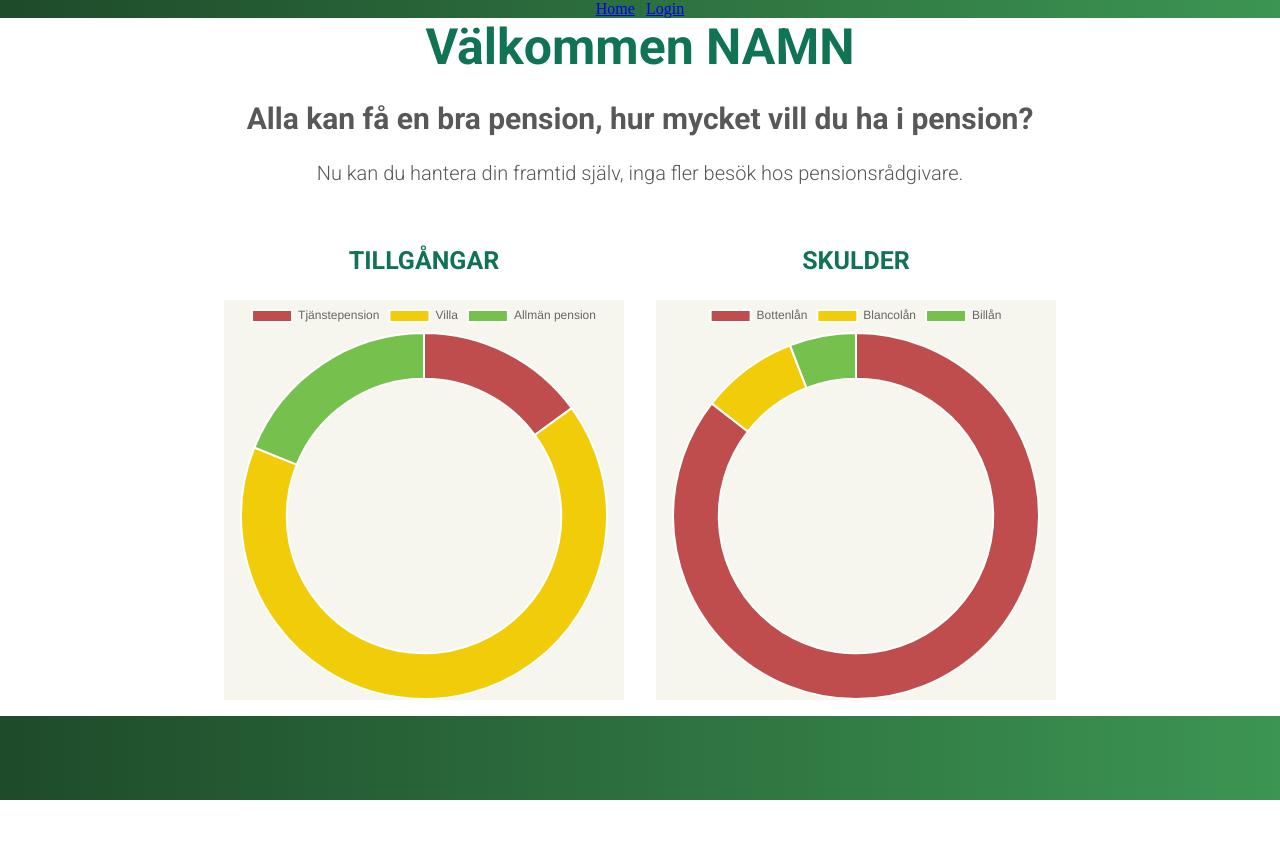
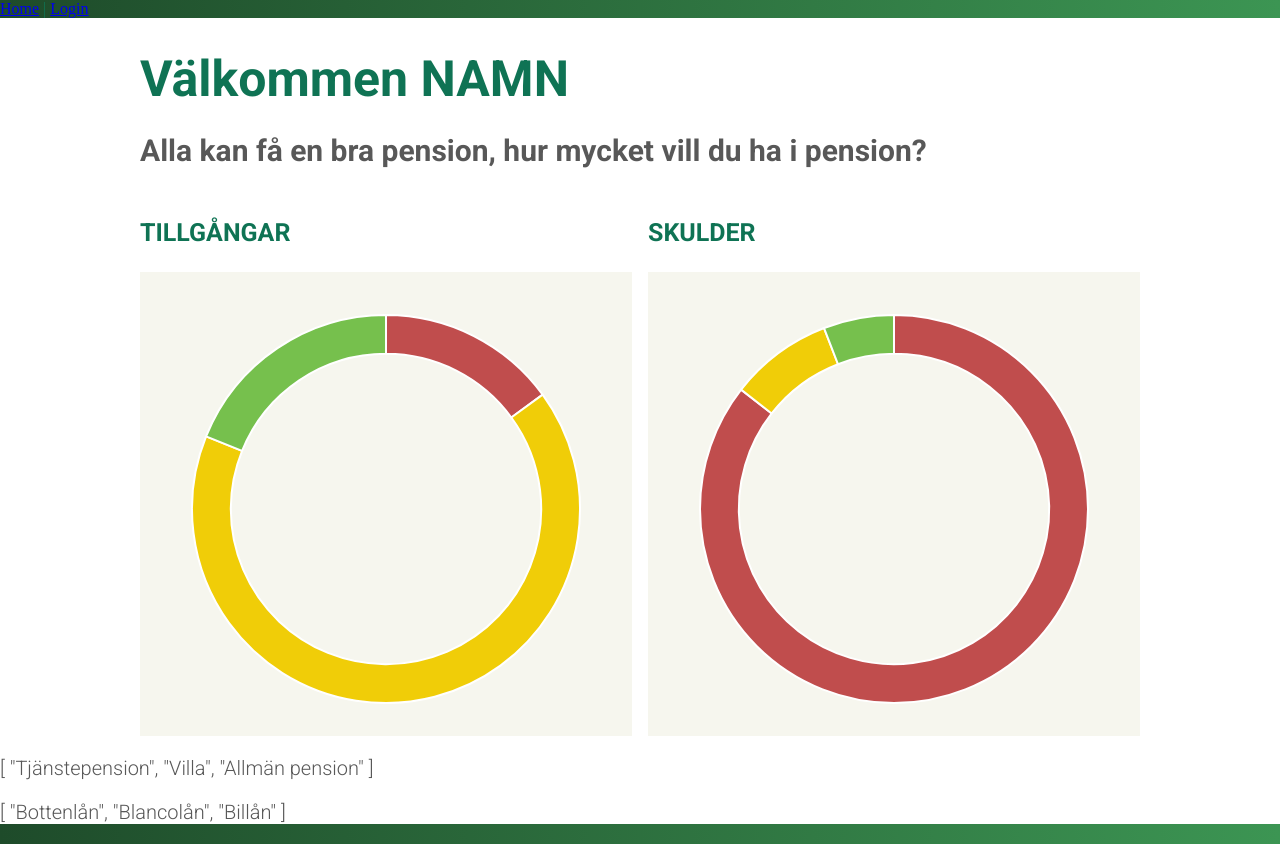
Before and after one commit to emilpee/pension-on-demand, a Vue app in the folder pod-frontend/: page / in a window 1280 px wide. Before the commit the page ends 800 px from the top, so only its background shows below. Built offline with nearby package versions, Linux system fonts and the light colour scheme.

Commit message:
Updated design on login screen according to prototype

```diff
--- a/pod-frontend/src/App.vue
+++ b/pod-frontend/src/App.vue
@@ -20,7 +20,6 @@ body {
 #app {
   -webkit-font-smoothing: antialiased;
   -moz-osx-font-smoothing: grayscale;
-  text-align: center;
   color: $green;
   background: transparent;
   margin: 0;
--- a/pod-frontend/src/components/Button.vue
+++ b/pod-frontend/src/components/Button.vue
@@ -17,7 +17,6 @@ export default {
     color: $white;
     font-family: $btnText;
     font-size: 1.125em;
-    margin-top: 4rem;
     padding: .75rem 3.5rem;
     text-decoration: none;
 }
--- a/pod-frontend/src/components/DoughnutChart.vue
+++ b/pod-frontend/src/components/DoughnutChart.vue
@@ -21,9 +21,17 @@ export default {
                 ],
             },
             options: {
-                cutoutPercentage: 75,
+                cutoutPercentage: 80,
                 responsive: true,
                 maintainAspectRatio: false,
+                legend: {
+                    labels: {
+                        // This more specific font property overrides the global property
+                        boxWidth: 0,
+                        fontSize: 0,
+                        padding: 0
+                    }
+                }
             }
         }
     },
--- a/pod-frontend/src/data/doughnutdata.json
+++ b/pod-frontend/src/data/doughnutdata.json
@@ -1,11 +1,13 @@
 [
     {
+        "id": 1,
         "title": "Tillgångar",
         "labels": ["Tjänstepension", "Villa", "Allmän pension"],
         "data": [950000, 4200000, 1200000],
         "colors": ["#C04D4D", "#F0CD08", "#76C04D"]
     },
     {
+        "id": 2,
         "title": "Skulder",
         "labels": ["Bottenlån", "Blancolån", "Billån"],
         "data": [2550000, 255655, 175000],
--- a/pod-frontend/src/scss/_typography.scss
+++ b/pod-frontend/src/scss/_typography.scss
@@ -46,6 +46,7 @@ p {
             font-size: 3.5em;
             font-family: $logoText;
             letter-spacing: -$letterSpacing * 5;
+            padding: 1rem 0;
         }
 
         > p {
@@ -63,6 +64,7 @@ p {
         > p {
             font-family: $btnText;
             font-size: 1.125em;
+            padding: 1rem;
         }
     }
 }
--- a/pod-frontend/src/views/Home.vue
+++ b/pod-frontend/src/views/Home.vue
@@ -1,8 +1,13 @@
 <template>
   <main class="home">
-    <h1>Välkommen NAMN</h1>
-    <h2>Alla kan få en bra pension, hur mycket vill du ha i pension?</h2>
-    <p>Nu kan du hantera din framtid själv, inga fler besök hos pensionsrådgivare.</p>
+
+    <div class="home__intro">
+      <h1>Välkommen NAMN</h1>
+      <h2>Alla kan få en bra pension, hur mycket vill du ha i pension?</h2>
+    </div>
+
+    <div class="home__slider">
+    </div>
 
     <div class="home__charts">
 
@@ -10,11 +15,15 @@
         <div class="doughnut__header">
           <h3>{{ data.title }}</h3>
         </div>
-          <div class="doughnut__chart">
+        <div class="doughnut__chart">
           <doughnut-chart :chartsData="data" />
         </div>
       </div>
 
+    </div>
+
+    <div v-for="(info, index) in chartsData" class="home__chartsinfo" :key="index">
+      <p>{{ info.labels }}</p>
     </div>
 
   </main>
@@ -43,13 +52,27 @@ export default {
   .home {
     background: $white;
 
+    &__intro {
+      // TODO - dynamisk
+      max-width: 1000px;
+      margin: 0 auto;
+      padding-top: 2rem;
+    }
+
     &__charts {
-      @extend %center-content;
+      display: flex;
       flex-direction: column;
+      max-width: 1000px;
+      margin: 0 auto;
 
       .doughnut {
-        max-width: 400px;
-        margin: 1rem;
+        width: 100%;
+        display: flex;
+        flex-direction: column;
+
+        &:nth-child(1) {
+          margin-right: 1rem;
+        }
 
         &__header {
           background: $white;
@@ -57,16 +80,24 @@ export default {
 
         &__chart {
           background: $light;
+          padding: 2rem;
         }
 
       }
 
       @include breakpoints(large) {
-
         flex-direction: row;
       }
 
+    }
+
+    &__chartsinfo {
+
+      > p {
+        flex-direction: column;
       }
+
+    }
 
   }
 
--- a/pod-frontend/src/views/Login.vue
+++ b/pod-frontend/src/views/Login.vue
@@ -18,22 +18,14 @@
       />
     </div>
 
-    <LoginForm :tabs="tabs" v-show="!choosedDevice" />
-
-    <div class="login__form" v-show="choosedDevice">
-      <input type="text" placeholder="Personnummer" v-model="personNr" />
-      <Button msg="Logga in" @click.native="signIn" />
-      <div class="login__text">
-        <p @click="$store.commit('setChoosedDevice', false)" :style="{ textDecoration: 'underline' }">Avbryt</p>
-      </div>
-    </div>
+    <LoginForm :tabs="tabs" />
 
   </div>
 </main>
 </template>
 
 <script>
-import { Tabs, Button } from '@/components/';
+import { Tabs } from '@/components/';
 import LoginForm from './LoginForm.vue';
 
 export default {
@@ -51,13 +43,6 @@ export default {
           isActive: false
         }
       ],
-      personNr: ''
-    }
-  },
-
-  computed: {
-    choosedDevice() {
-      return this.$store.state.choosedDevice;
     }
   },
 
@@ -70,7 +55,7 @@ export default {
   },
 
   components: {
-    Tabs, Button, LoginForm
+    Tabs, LoginForm
   },
 
 
@@ -109,7 +94,7 @@ export default {
     > p {
       text-align: right;
       position: absolute;
-      top: 5rem;
+      top: 3.75rem;
       right: 0;
     }
   }
@@ -124,9 +109,13 @@ export default {
     border: 1px solid $borderColor;
     @extend %center-content;
     flex-direction: column;
-    padding: .5rem 2.5rem 2.5rem 2.5rem;
+    padding: .5rem 2.5rem 0 2.5rem;
     margin-bottom: 1rem;
-    height: 100%;
+    min-height: 18rem;
+    flex: 1;
+
+    &input {
+      flex: 1;
 
       > input {
         background: #efefef url('../assets/img/bankid.png') no-repeat top 4px right 1rem;
@@ -134,8 +123,8 @@ export default {
         border-radius: $borderRadius;
         border: 1px solid $borderColor;
         padding: 1rem;
-      max-width: 400px;
-      width: 100%;
+        min-width: 350px;
+        margin-top: 2rem;
 
         &::placeholder {
           font-family: $btnText;
@@ -144,6 +133,7 @@ export default {
         }
 
       }
+    }
 
   }
 
--- a/pod-frontend/src/views/LoginForm.vue
+++ b/pod-frontend/src/views/LoginForm.vue
@@ -1,8 +1,16 @@
 <template>
     <div class="login__form">
       <p>{{ tabs.title }}</p>
-      <img src="../../src/assets/img/bankid.png" alt="BankID logo" />
-      <Button msg="Öppna BankID-applikationen" @click.native="chooseDevice" />
+
+      <div class="login__forminput">
+        <img src="../../src/assets/img/bankid.png" alt="BankID logo" v-if="tabs[0].isActive" />
+        <input type="text" placeholder="Personnummer" v-model="personNr" v-else />
+      </div>
+
+      <Button msg="Öppna BankID-applikationen" @click.native="signIn" />
+      <div class="login__text">
+        <p @click="$store.commit('setChoosedDevice', false)" :style="{ textDecoration: 'underline' }">Avbryt</p>
+      </div>
     </div>
 </template>
 
@@ -10,6 +18,12 @@
 import { Button } from '../components/';
 
 export default {
+
+    data() {
+        return {
+            personNr: ''
+        }
+    },
 
     props: {
         tabs: Array
@@ -20,17 +34,21 @@ export default {
     },
 
     methods: {
-        chooseDevice() {
-            this.$store.commit('setChoosedDevice', true);
-        }
+        // chooseDevice() {
+        //     this.$store.commit('setChoosedDevice', true);
+        // },
+        signIn() {
+            this.$router.push('/');
+        },
     }
 
 }
 </script>
 
 <style lang="scss" scoped>
-.login__form {
-    border-top: none;
-}
+
+    .login__form {
+        border-top: none;
+    }
 
 </style>
```
Lines whose indentation alone changed are shown as unchanged.
